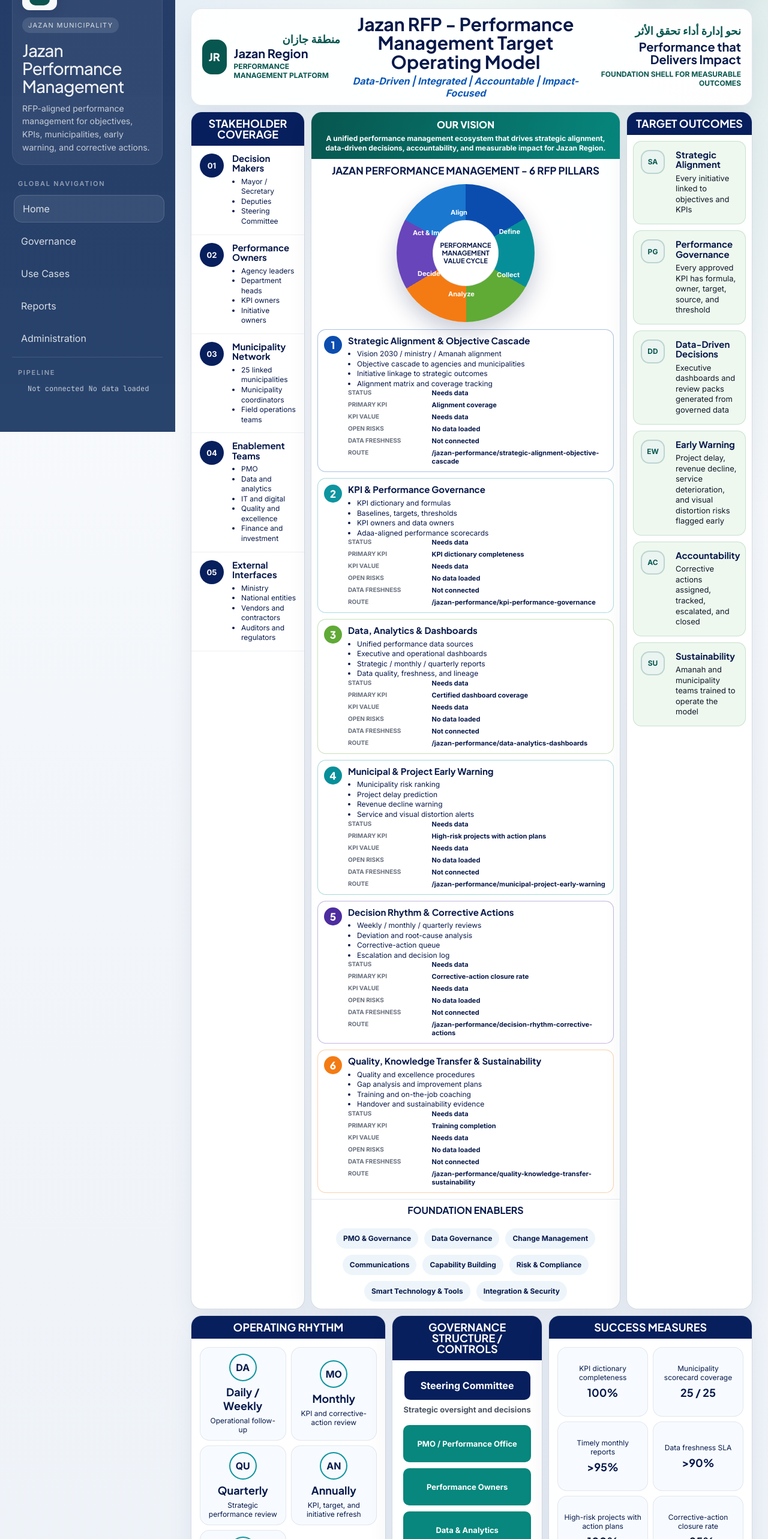
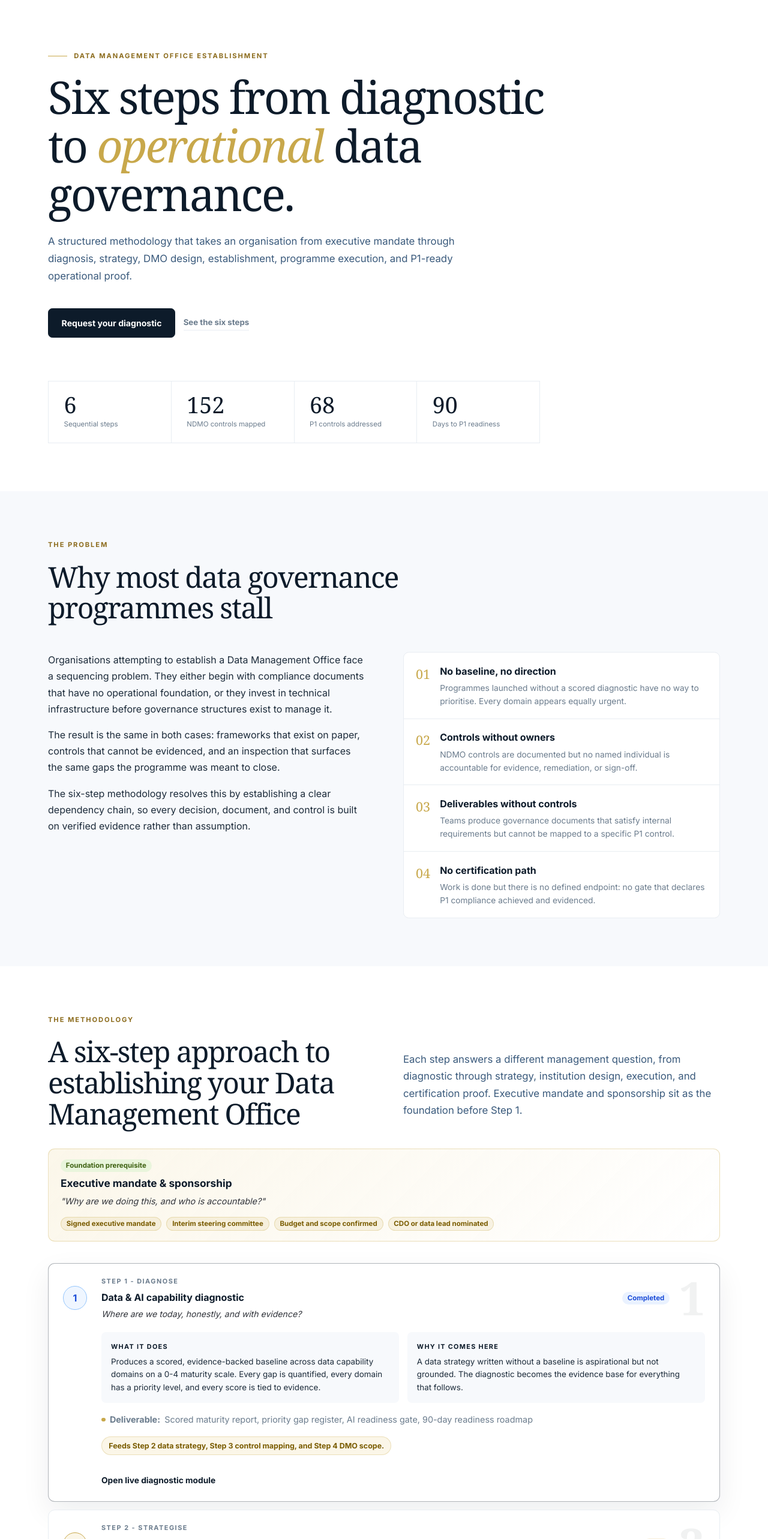
Before and after one commit to maraqa1/opencare-platform, a Next.js app in the folder apps/portal/: page / in a window 1280 px wide. Shown: the part 80-2646 px from the top of the page at 60% size. Built offline with nearby package versions, Linux system fonts and the light colour scheme; no server answers.

Commit message:
Use DMO landing as platform homepage

```diff
--- a/apps/portal/app/page.tsx
+++ b/apps/portal/app/page.tsx
@@ -1,269 +1 @@
-import type { Metadata } from "next";
-import Link from "next/link";
-
-import { getApiJson } from "@/lib/api";
-import {
-  emptyJazanOverview,
-  emptyJazanPillarsResponse,
-  formatJazanFreshness,
-  formatJazanMetric,
-  formatJazanRisks,
-  formatJazanStatus,
-  type JazanOverview,
-  type JazanPillarsResponse,
-} from "@/lib/jazan";
-
-export const metadata: Metadata = {
-  title: "Jazan RFP - Performance Management Target Operating Model",
-};
-
-const outcomes = [
-  { icon: "SA", title: "Strategic Alignment", note: "Every initiative linked to objectives and KPIs" },
-  {
-    icon: "PG",
-    title: "Performance Governance",
-    note: "Every approved KPI has formula, owner, target, source, and threshold",
-  },
-  {
-    icon: "DD",
-    title: "Data-Driven Decisions",
-    note: "Executive dashboards and review packs generated from governed data",
-  },
-  {
-    icon: "EW",
-    title: "Early Warning",
-    note: "Project delay, revenue decline, service deterioration, and visual distortion risks flagged early",
-  },
-  { icon: "AC", title: "Accountability", note: "Corrective actions assigned, tracked, escalated, and closed" },
-  { icon: "SU", title: "Sustainability", note: "Amanah and municipality teams trained to operate the model" },
-];
-
-const rhythm = [
-  ["Daily / Weekly", "Operational follow-up"],
-  ["Monthly", "KPI and corrective-action review"],
-  ["Quarterly", "Strategic performance review"],
-  ["Annually", "KPI, target, and initiative refresh"],
-  ["Continuous", "Data quality, risk monitoring, and improvement"],
-];
-
-export default async function HomePage() {
-  const [overviewResponse, pillarDataResponse] = await Promise.all([
-    getApiJson<JazanOverview>({
-      path: "/api/v1/jazan/overview",
-      fallback: emptyJazanOverview,
-      cacheMode: "no-store",
-    }),
-    getApiJson<JazanPillarsResponse>({
-      path: "/api/v1/jazan/pillars",
-      fallback: emptyJazanPillarsResponse,
-      cacheMode: "no-store",
-    }),
-  ]);
-
-  const overview =
-    overviewResponse.governance && overviewResponse.foundation_enablers.includes("Integration & Security")
-      ? overviewResponse
-      : emptyJazanOverview;
-  const pillars =
-    pillarDataResponse.pillars?.[0]?.title === "Strategic Alignment & Objective Cascade"
-      ? pillarDataResponse.pillars
-      : emptyJazanPillarsResponse.pillars;
-
-  return (
-    <div className="page jazan-tom-page">
-      <header className="jazan-tom-header">
-        <div className="jazan-region-lockup">
-          <div className="jazan-region-mark">JR</div>
-          <div>
-            <em lang="ar" dir="rtl">منطقة جازان</em>
-            <strong>{overview.region}</strong>
-            <span>{overview.platform}</span>
-          </div>
-        </div>
-        <div className="jazan-title-block">
-          <h1>Jazan RFP - Performance Management Target Operating Model</h1>
-          <p>Data-Driven | Integrated | Accountable | Impact-Focused</p>
-        </div>
-        <div className="jazan-impact-lockup">
-          <em lang="ar" dir="rtl">نحو إدارة أداء تحقق الأثر</em>
-          <strong>Performance that Delivers Impact</strong>
-          <span>Foundation shell for measurable outcomes</span>
-        </div>
-      </header>
-
-      <section className="jazan-tom-layout">
-        <aside className="jazan-stakeholders">
-          <h2>Stakeholder Coverage</h2>
-          {overview.stakeholders.map((group, index) => (
-            <article key={group.title}>
-              <span>{String(index + 1).padStart(2, "0")}</span>
-              <div>
-                <h3>{group.title}</h3>
-                <ul>
-                  {group.coverage.map((line) => (
-                    <li key={line}>{line}</li>
-                  ))}
-                </ul>
-              </div>
-            </article>
-          ))}
-        </aside>
-
-        <main className="jazan-operating-model">
-          <section className="jazan-vision">
-            <p>Our Vision</p>
-            <h2>{overview.vision}</h2>
-          </section>
-
-          <section className="jazan-pillars">
-            <h2>Jazan Performance Management - 6 RFP Pillars</h2>
-            <div className="jazan-pillar-grid">
-              {pillars.map((pillar) => (
-                <Link className={`jazan-pillar-card ${pillar.tone}`} href={pillar.route} key={pillar.id}>
-                  <span>{pillar.number}</span>
-                  <div>
-                    <h3>{pillar.title}</h3>
-                    <ul>
-                      {pillar.bullets.map((bullet) => (
-                        <li key={bullet}>{bullet}</li>
-                      ))}
-                    </ul>
-                    <dl className="jazan-pillar-meta">
-                      <div>
-                        <dt>Status</dt>
-                        <dd>{formatJazanStatus(pillar.status)}</dd>
-                      </div>
-                      <div>
-                        <dt>Primary KPI</dt>
-                        <dd>{pillar.primary_kpi.label}</dd>
-                      </div>
-                      <div>
-                        <dt>KPI Value</dt>
-                        <dd>{formatJazanMetric(pillar.primary_kpi)}</dd>
-                      </div>
-                      <div>
-                        <dt>Open Risks</dt>
-                        <dd>{formatJazanRisks(pillar.open_risks)}</dd>
-                      </div>
-                      <div>
-                        <dt>Data Freshness</dt>
-                        <dd>{formatJazanFreshness(pillar.data_freshness)}</dd>
-                      </div>
-                      <div>
-                        <dt>Route</dt>
-                        <dd>{pillar.route}</dd>
-                      </div>
-                    </dl>
-                  </div>
-                </Link>
-              ))}
-            </div>
-            <div className="jazan-value-cycle" aria-label="Performance management value cycle">
-              {["Align", "Define", "Collect", "Analyze", "Decide", "Act & Improve"].map((step) => (
-                <span key={step}>{step}</span>
-              ))}
-              <strong>Performance Management Value Cycle</strong>
-            </div>
-          </section>
-
-          <section className="jazan-enablers">
-            <h2>Foundation Enablers</h2>
-            <div>
-              {overview.foundation_enablers.map((enabler) => (
-                <span key={enabler}>{enabler}</span>
-              ))}
-            </div>
-          </section>
-        </main>
-
-        <aside className="jazan-outcomes">
-          <h2>Target Outcomes</h2>
-          {outcomes.map((outcome) => (
-            <article key={outcome.title}>
-              <span>{outcome.icon}</span>
-              <div>
-                <h3>{outcome.title}</h3>
-                <p>{outcome.note}</p>
-              </div>
-            </article>
-          ))}
-        </aside>
-      </section>
-
-      <section className="jazan-bottom-grid">
-        <article className="jazan-rhythm-panel">
-          <h2>Operating Rhythm</h2>
-          <div>
-            {rhythm.map(([label, cadence]) => (
-              <section key={label}>
-                <span>{label.slice(0, 2).toUpperCase()}</span>
-                <strong>{label}</strong>
-                <p>{cadence}</p>
-              </section>
-            ))}
-          </div>
-        </article>
-
-        <article className="jazan-governance-panel">
-          <h2>Governance Structure / Controls</h2>
-          <div className="jazan-governance-tree">
-            <strong>{overview.governance.top}</strong>
-            <p>{overview.governance.description}</p>
-            <div>
-              {overview.governance.boxes.map((control) => (
-                <span key={control}>{control}</span>
-              ))}
-            </div>
-          </div>
-        </article>
-
-        <article className="jazan-measures-panel">
-          <h2>Success Measures</h2>
-          <div>
-            {overview.success_measures.map((measure) => (
-              <section key={measure.label}>
-                <p>{measure.label}</p>
-                <strong>{formatJazanMetric(measure)}</strong>
-              </section>
-            ))}
-          </div>
-        </article>
-      </section>
-
-      <footer className="jazan-tom-footer">
-        <span>Aligned Strategy</span>
-        <span>Governed KPIs</span>
-        <span>Trusted Data</span>
-        <span>Early Warning</span>
-        <span>Accountable Actions</span>
-        <span>Sustainable Capability</span>
-        <span>=</span>
-        <strong>Measurable Impact for Jazan</strong>
-        <div>
-          <Link className="button primary" href="/jazan-performance/admin">
-            Configure Foundation
-          </Link>
-          <Link className="secondary-link" href="/jazan-performance/use-cases/urban-service-quality-visual-distortion-loop?demo=1">
-            Prepare Use Case
-          </Link>
-          <Link className="secondary-link" href="/jazan-performance/use-cases/urban-service-quality-visual-distortion-loop?demo=1">
-            Urban Service Quality Loop
-          </Link>
-          <Link className="secondary-link" href="/use-cases/data-ai-capability-diagnostic">
-            Module 01 Diagnostic
-          </Link>
-          <Link className="secondary-link" href="/use-cases/data-management-office-establishment">
-            DMO Establishment
-          </Link>
-        </div>
-        <p>Platform data status: Not connected</p>
-        <div className="jazan-status-legend" aria-label="Operating model status legend">
-          <span><i className="on-track" /> on track</span>
-          <span><i className="watch" /> watch</span>
-          <span><i className="at-risk" /> at risk</span>
-          <span><i className="unavailable" /> needs data</span>
-        </div>
-      </footer>
-    </div>
-  );
-}
+export { default, metadata } from "./use-cases/data-management-office-establishment/page";
--- a/apps/portal/components/navigation-shell.tsx
+++ b/apps/portal/components/navigation-shell.tsx
@@ -121,6 +121,7 @@ function NavSection({
 export function NavigationShell({ pathname, navigation, children }: Props) {
   const topbar = getTopbarContext(pathname);
   const isFullBleedUseCase =
+    pathname === "/" ||
     pathname === "/use-cases/data-management-office-establishment" ||
     pathname === "/use-cases/data-ai-capability-diagnostic" ||
     pathname === "/use-cases/data-strategy-builder";
```
